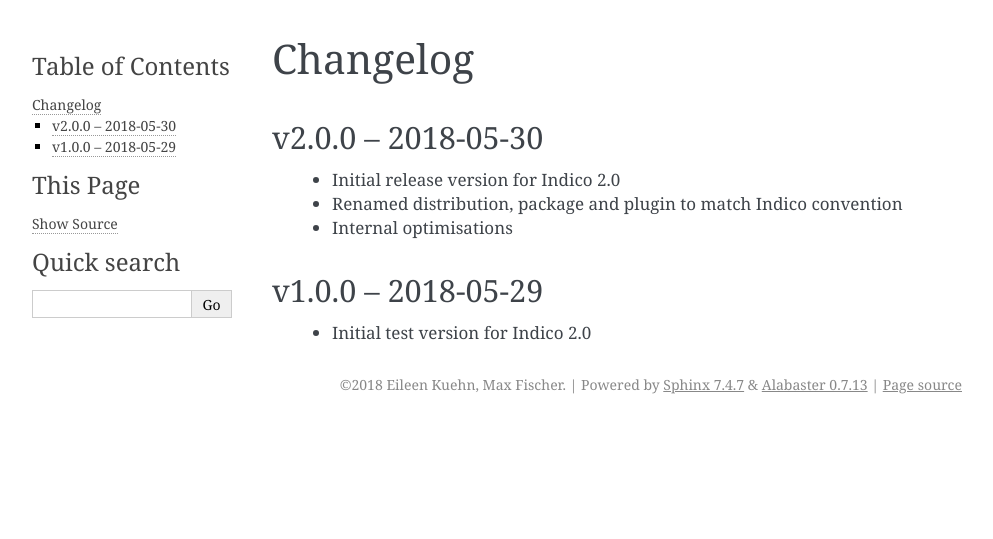
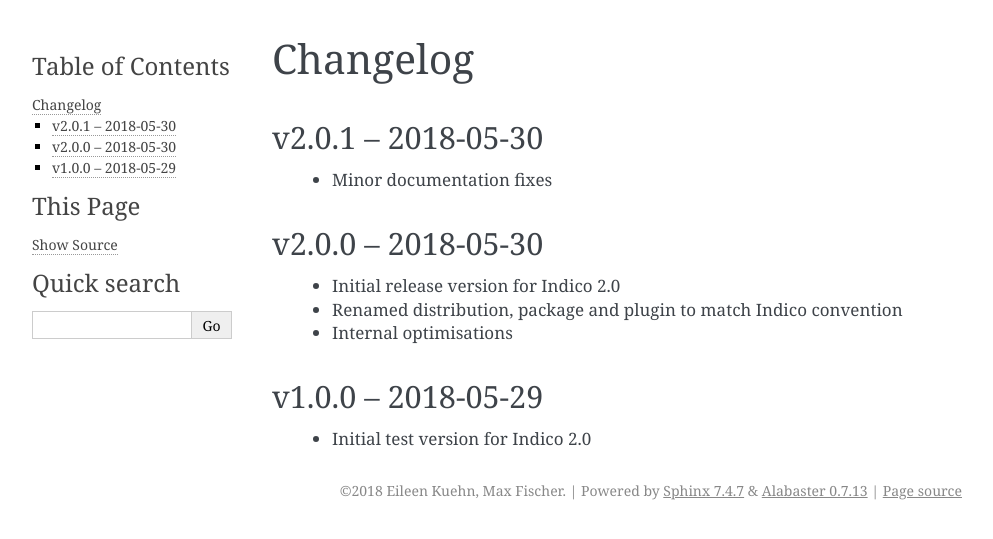
Before and after one commit to MaineKuehn/indico_footer, a Sphinx documentation site: the page built from docs/source/changelog.rst, in a window 1280 px wide. Shown: the top 539 px of the page, without its empty margins (148-1141 px from the left). Built offline with Sphinx 7.4.7, drawn with Linux system fonts in a browser that asks for light colours.

Commit message:
changelog

```diff
--- a/docs/source/changelog.rst
+++ b/docs/source/changelog.rst
@@ -1,6 +1,11 @@
 +++++++++
 Changelog
 +++++++++
+
+v2.0.1 -- 2018-05-30
+--------------------
+
+    * Minor documentation fixes
 
 v2.0.0 -- 2018-05-30
 --------------------
```
